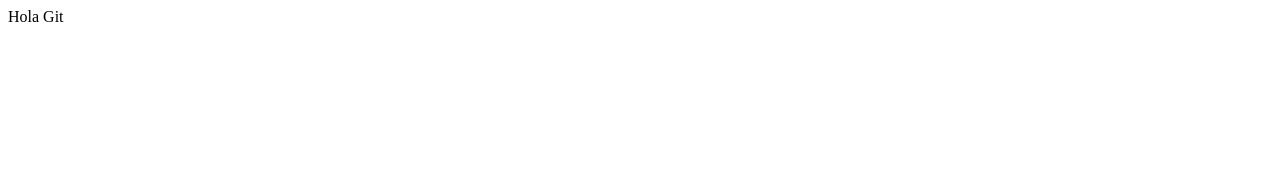
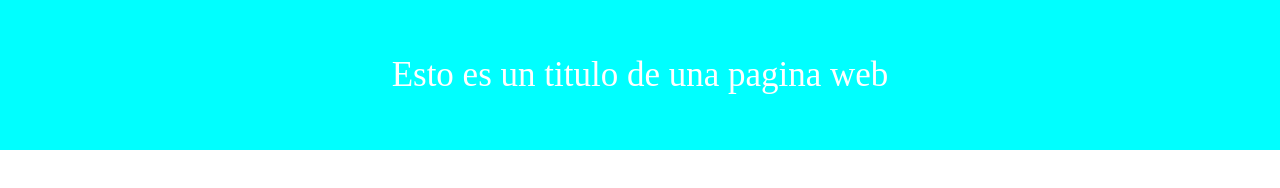
Before and after one commit to Lau451/gitExample, a plain HTML site: page index.html in a window 1280 px wide. Drawn offline with Linux system fonts and the light colour scheme.

Commit message:
Add header

```diff
--- a/index.html
+++ b/index.html
@@ -4,10 +4,13 @@
     <meta charset="UTF-8">
     <meta http-equiv="X-UA-Compatible" content="IE=edge">
     <meta name="viewport" content="width=device-width, initial-scale=1.0">
+    <link rel="stylesheet" href="./style.css">
     <title>Git Example</title>
 </head>
 <body>
-    Hola Git
+    <header>
+        Esto es un titulo de una pagina web
+    </header>
     <script src="./app.js"></script>
 </body>
 </html>
--- /dev/null
+++ b/style.css
@@ -0,0 +1,14 @@
+body {
+    margin: 0px;
+}
+
+header {
+    display: flex;
+    justify-content: center;
+    align-items: center;
+    width: 100%;
+    height: 150px;
+    background-color: aqua;
+    color: white;
+    font-size: 35px;
+}
```
